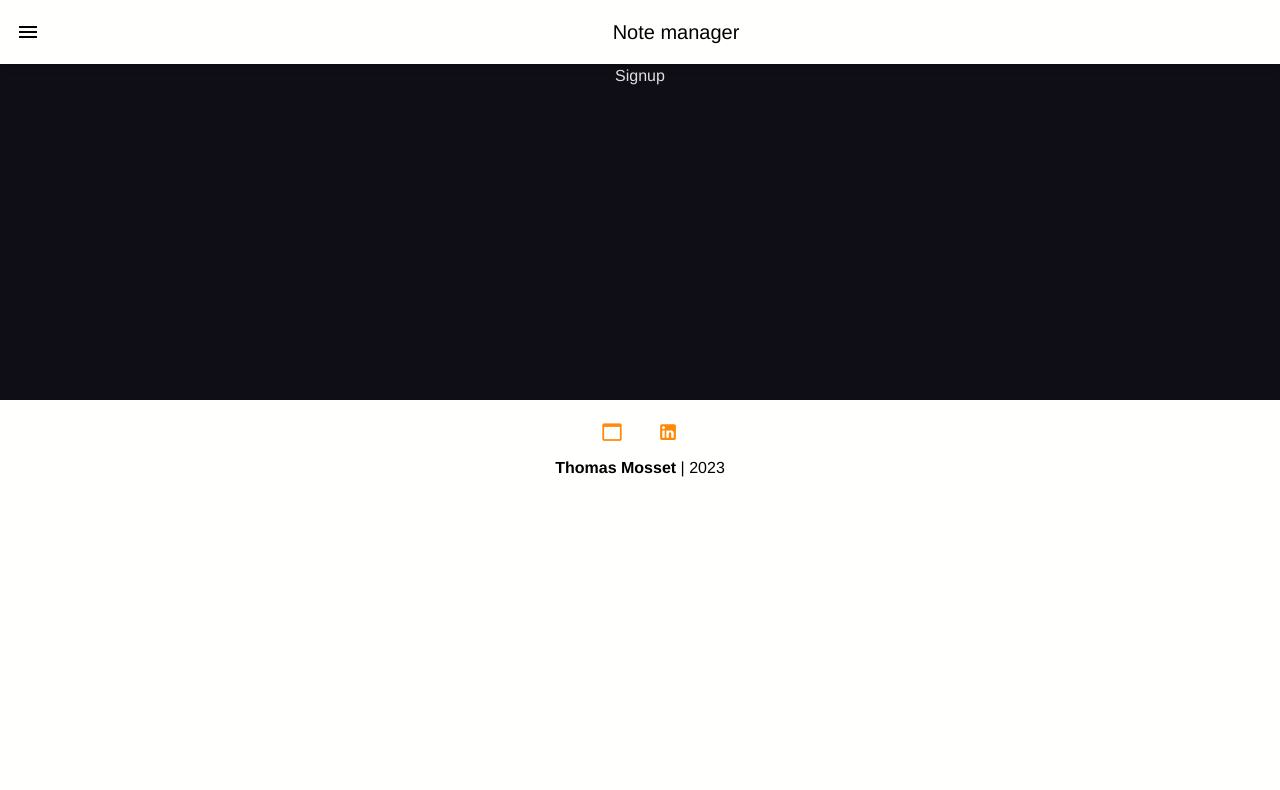
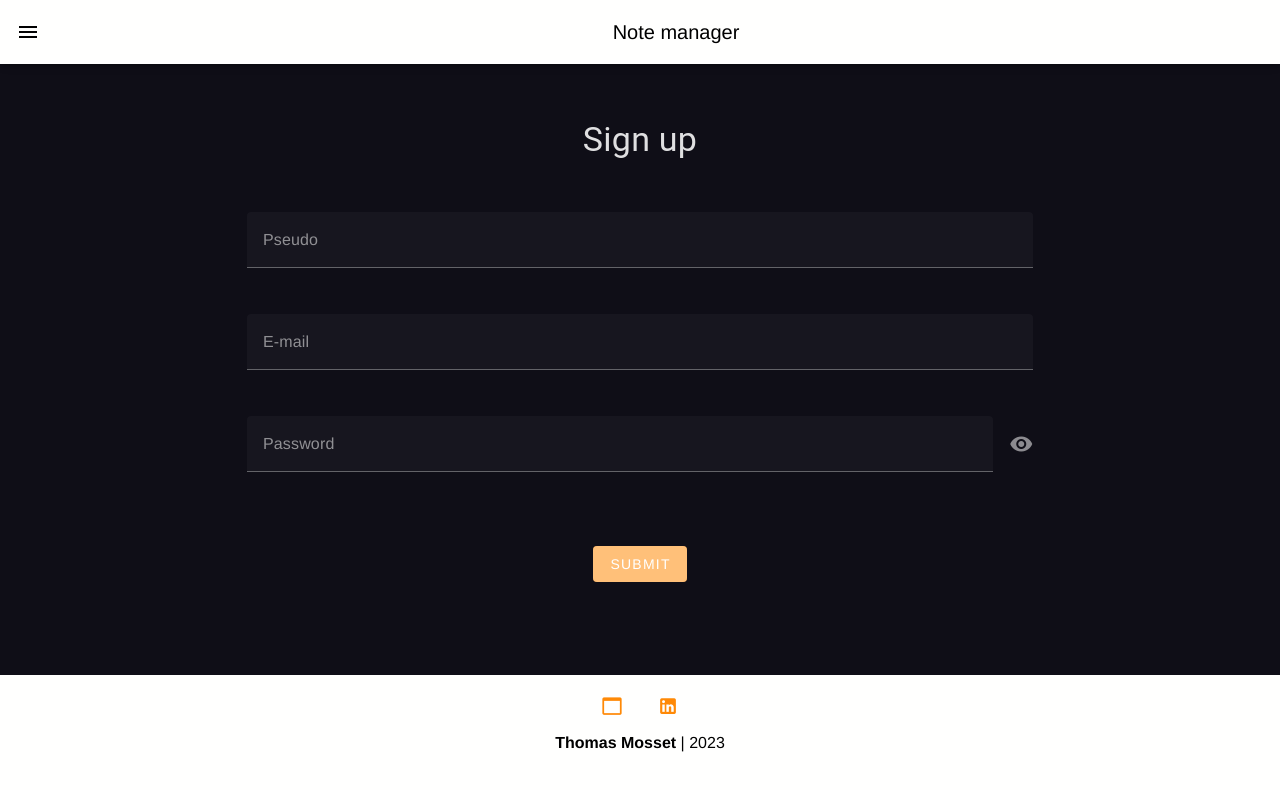
Before and after one commit to thomas-mosset/note-app-front, a Vue app: page /signup in a window 1280 px wide. Shown: the top 790 px of the page. Built offline with nearby package versions, Linux system fonts and the light colour scheme.

Commit message:
feat : profile creation

```diff
--- a/src/components/Signup.vue
+++ b/src/components/Signup.vue
@@ -1,15 +1,130 @@
 <template>
-  <div class="Signin">
-    <p>
-    Signup
-    </p>
-  </div>
+  <v-form
+    v-model="valid"
+    @submit.prevent="submitSignup(user)"
+    ref="form"
+    class="my-14"
+  >
+      <v-row class="text-h4 ma-10 d-flex justify-center">
+        Sign up
+      </v-row>
+
+      <v-row class="ma-8 d-flex justify-center">
+         <v-col
+          cols="8"
+        >
+          <v-text-field
+            v-model="user.pseudo"
+            :rules="pseudoRules"
+            label="Pseudo"
+            required
+          ></v-text-field>
+        </v-col>
+
+        <v-col
+          cols="8"
+        >
+          <v-text-field
+            v-model="user.email"
+            :rules="emailRules"
+            label="E-mail"
+            required
+          ></v-text-field>
+        </v-col>
+
+         <v-col
+          cols="8"
+        >
+          <v-text-field
+            v-model="user.password"
+            :rules="passwordRules"
+            label="Password"
+            id="password"
+            required
+            :append-icon="pwdState ?'mdi-eye-off':'mdi-eye'"
+            :type="pwdState ? 'text' : 'password'"
+            @click:append="pwdState = !pwdState"
+          >
+          </v-text-field>
+        </v-col>
+      </v-row>
+
+      <v-btn
+        type="submit"
+        color="button"
+        class="mt-2"
+        @click="validate"
+        :disabled="!valid"
+      >Submit</v-btn>
+  </v-form>
+
 </template>
 
 <script>
+import { mapActions } from 'vuex';
+
 export default {
   name: 'TheSignin',
-}
+  data: () => ({
+    valid: false,
+    pwdState: false,
+    user: {
+      id: '',
+      pseudo: '',
+      email: '',
+      password: '',
+      notes: [],
+    },
+    pseudoRules: [
+      value => {
+        if (value) return true
+
+        return 'Pseudo is required.'
+      },
+      value => {
+        if (value?.length >= 3) return true
+
+        return 'Pseudo must be at least 3 characters long.'
+      },
+    ],
+    emailRules: [
+      value => {
+        if (value) return true
+
+        return 'E-mail is required.'
+      },
+      value => {
+        if (/.+@.+\..+/.test(value)) return true
+
+        return 'E-mail must be valid.'
+      },
+    ],
+    passwordRules: [
+      value => {
+        if (value) return true
+
+        return 'Password is required.'
+      },
+      value => {
+        if (/^(?=.*[A-Za-z])(?=.*\d)(?=.*[@$!%*#?&])[A-Za-z\d@$!%*#?&]{8,}$/.test(value)) return true
+
+        return 'Your password must contain a minimum of 8 characters, and at least 1 letter, 1 number and 1 special character.'
+      },
+    ],
+  }),
+
+  methods: {
+    ...mapActions(['signup']),
+
+    submitSignup(user) {
+      this.signup(user);
+
+      // Redirect to the profil page
+      this.$router.push('my-account');
+    }
+  },
+
+};
 </script>
 
 <!-- Add "scoped" attribute to limit CSS to this component only -->
--- a/src/store/index.js
+++ b/src/store/index.js
@@ -99,6 +99,15 @@ export default createStore({
       state.isLogged = false;
       state.loggedUser = [];
     },
+
+    SIGNUP (state, user) {
+      // fake an id for this user
+      user.id = state.users.length;
+
+      state.loggedUser = user;
+      state.isLogged = true;
+      state.users.push(user);
+    },
   },
   actions: {
     login (context, user) {
@@ -114,6 +123,9 @@ export default createStore({
       console.log("deleteProfile - loggedUser", loggedUser);
 
       context.commit('DELETE_PROFILE', loggedUser);
-    }
+    },
+    signup (context, user) {
+      context.commit('SIGNUP', user);
+    },
   },
 })
```
